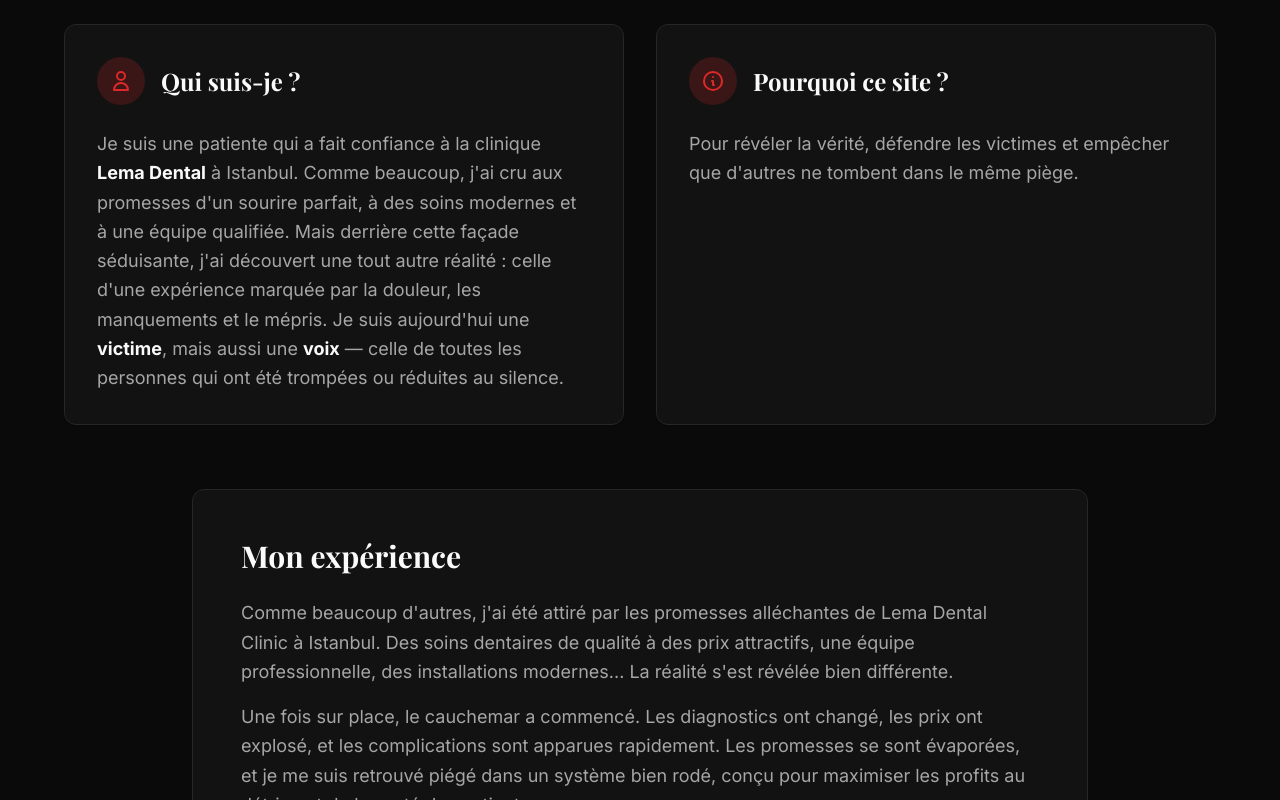
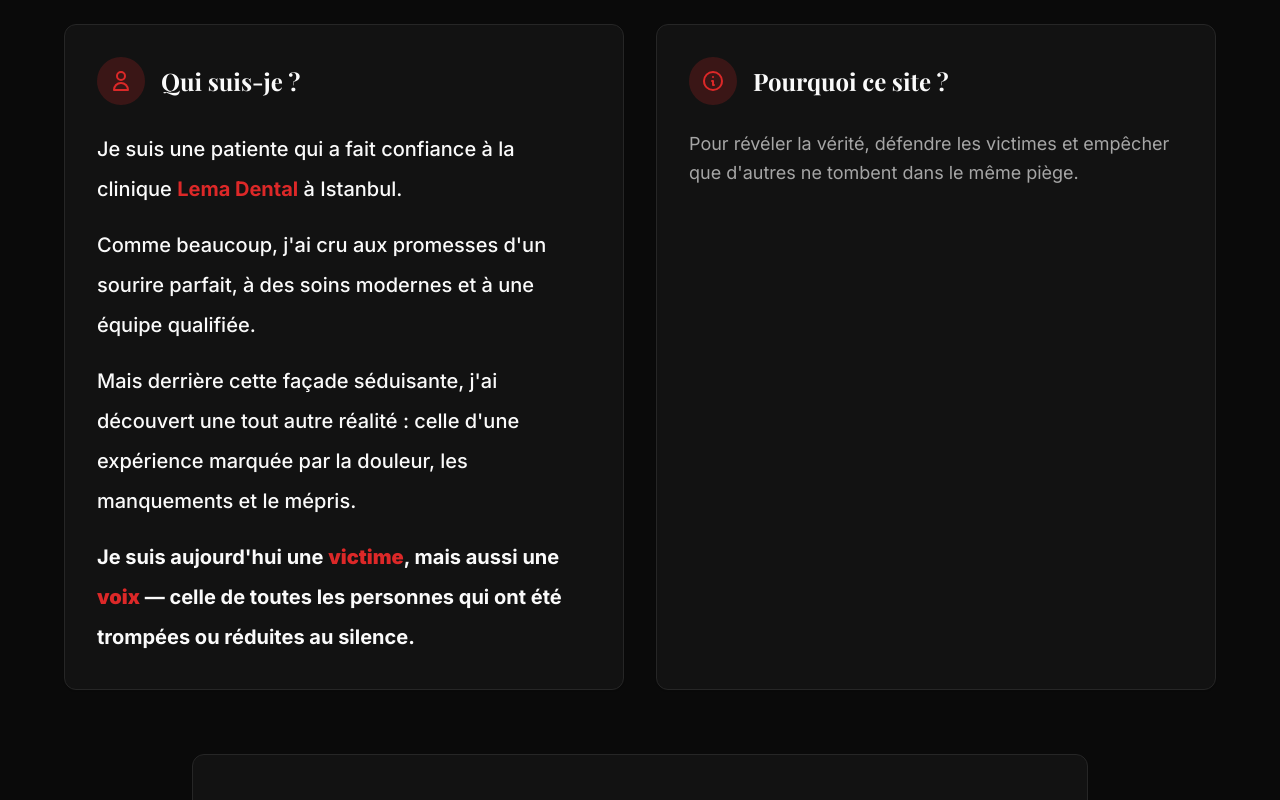
Before and after one commit to kenzab75-bit/glimpse-ahead-now-8727361c, a React (Vite) app: page / in a window 1280 px wide. Shown: the part 1440-2240 px from the top of the page. Built offline with nearby package versions, Linux system fonts and the light colour scheme; the HTML template or start-up script is replaced by a standard one.

Commit message:
Mettre en valeur texte
Enhance the "Qui suis-je ?" section with visual emphasis:
- Increase readability by applying stronger text styles and spacing
- Bold key terms like "Lema Dental", "victime", and "voix"
- Prepare for additional visual effects (colors, hover) to highlight content

```diff
--- a/src/components/MyStory.tsx
+++ b/src/components/MyStory.tsx
@@ -22,12 +22,20 @@ export const MyStory = () => {
                 </div>
                 <h3 className="text-2xl font-bold ml-4 text-foreground">Qui suis-je ?</h3>
               </div>
-              <p className="text-muted-foreground leading-relaxed text-lg">
-                Je suis une patiente qui a fait confiance à la clinique <strong className="text-foreground">Lema Dental</strong> à Istanbul.
-                Comme beaucoup, j'ai cru aux promesses d'un sourire parfait, à des soins modernes et à une équipe qualifiée.
-                Mais derrière cette façade séduisante, j'ai découvert une tout autre réalité : celle d'une expérience marquée par la douleur, les manquements et le mépris.
-                Je suis aujourd'hui une <strong className="text-foreground">victime</strong>, mais aussi une <strong className="text-foreground">voix</strong> — celle de toutes les personnes qui ont été trompées ou réduites au silence.
-              </p>
+              <div className="space-y-4">
+                <p className="text-foreground leading-loose text-xl font-medium">
+                  Je suis une patiente qui a fait confiance à la clinique <strong className="text-primary font-bold">Lema Dental</strong> à Istanbul.
+                </p>
+                <p className="text-foreground leading-loose text-xl font-medium">
+                  Comme beaucoup, j'ai cru aux promesses d'un sourire parfait, à des soins modernes et à une équipe qualifiée.
+                </p>
+                <p className="text-foreground leading-loose text-xl font-medium">
+                  Mais derrière cette façade séduisante, j'ai découvert une tout autre réalité : celle d'une expérience marquée par la douleur, les manquements et le mépris.
+                </p>
+                <p className="text-foreground leading-loose text-xl font-bold">
+                  Je suis aujourd'hui une <strong className="text-primary">victime</strong>, mais aussi une <strong className="text-primary">voix</strong> — celle de toutes les personnes qui ont été trompées ou réduites au silence.
+                </p>
+              </div>
             </CardContent>
           </Card>
 
```
